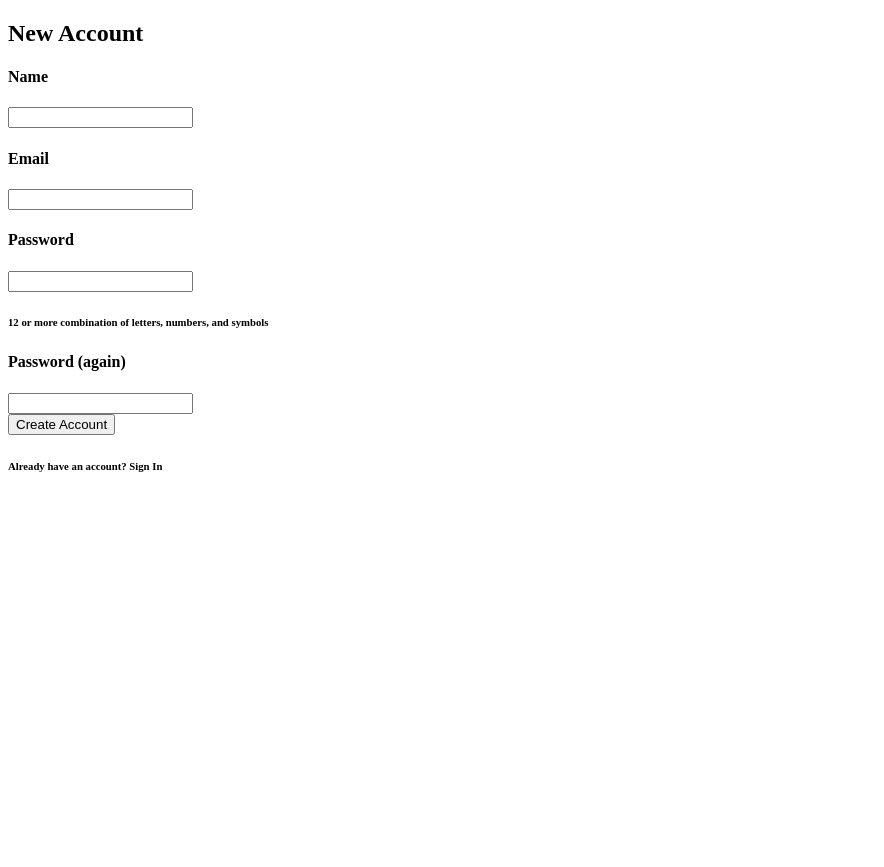
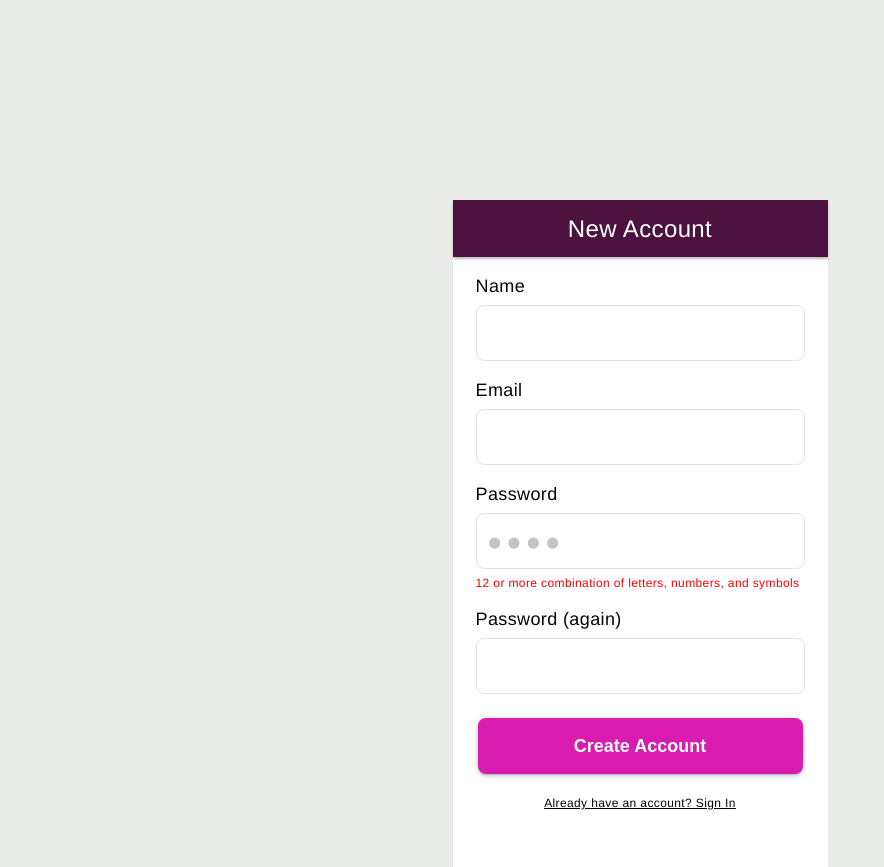
Before and after one commit to mikako-shirai/cc26-matching-mocks, a plain HTML site: page index.html in a window 1280 px wide. Shown: the whole page, without its empty margins (0-884 px from the left). Before the commit the page ends 800 px from the top, so only its background shows below. Drawn offline with Linux system fonts and the light colour scheme.

Commit message:
feat: add style.css

```diff
--- a/index.html
+++ b/index.html
@@ -3,27 +3,27 @@
   <head>
     <title>Matching Mocks</title>
     <meta http-equiv="Content-Type" content="text/html; charset=utf-8"/>
-    <!-- <link rel="stylesheet" href="style.css" /> -->
+    <link rel="stylesheet" href="style.css" />
   </head>
   <body>
     <header></header>
     <main>
       <div class="wrapper">
         <div class="top"><h2>New Account</h2></div>
-        <div>
+        <div class="middle">
           <h4 class="section">Name</h4>
           <input id="name" class="input" type="text">
         </div>
-        <div>
+        <div class="middle">
           <h4 class="section">Email</h4>
           <input id="email" class="input" type="email">
         </div>
-        <div>
+        <div class="middle">
           <h4 class="section">Password</h4>
-          <input id="password" class="input" type="password">
+          <input id="password" class="input" type="password" placeholder=" ⬤⬤⬤⬤">
           <h6 class="note">12 or more combination of letters, numbers, and symbols</h6>
         </div>
-        <div>
+        <div class="middle">
           <h4 class="section">Password (again)</h4>
           <input id="passwordCheck" class="input" type="password">
         </div>
--- /dev/null
+++ b/style.css
@@ -0,0 +1,96 @@
+body {
+  background: #e9ebe9;
+  color: #050505;
+  font-family: "Helvetica Neue", Helvetica, Arial, sans-serif;
+  font-weight: 300;
+  letter-spacing: 0.024em;
+  word-break: break-word;
+  margin:0 auto;
+  margin-top: 200px;
+}
+
+.wrapper {
+  display: flex;
+  flex-direction: column;
+  background: #FFFFFF;
+  width: 375px;
+  height: 667px;
+  margin:0 auto;
+}
+
+.top {
+  color: #FFFFFF;
+  background: #4b113f;
+  display: flex;
+  justify-content: center;
+  align-items: center;
+  height: 57px;
+  box-shadow: 0px 2px 2px rgba(0, 0, 0, 0.25);
+}
+h2 {
+  font-weight: 500;
+}
+
+
+.middle {
+  display: flex;
+  flex-direction: column;
+  justify-content: left;
+  margin-right: 23px;
+  margin-left: 23px;
+}
+
+.section {
+  font-weight: 400;
+  font-size: 18px;
+  margin-top: 19px;
+  margin-bottom: 0px;
+}
+
+.input {
+  height: 52px;
+  margin-top: 8px;
+  margin-bottom: 0px;
+  border-style: none;
+  border-radius: 8px;
+  border: #e1e4e1 solid 1px;
+}
+#password::placeholder {
+  color: #c4c4c4;
+  font-size: 11px;
+  letter-spacing: 7px;
+}
+
+.note {
+  color: #FF0000;
+  font-size: 12px;
+  font-weight: 400;
+  margin-top: 7px;
+  margin-bottom: 0px;
+}
+
+#submit {
+  color: #FFFFFF;
+  background: #DA1BB0;
+  font-weight: 600;
+  font-size: 18px;
+  margin-right: 25px;
+  margin-left: 25px;
+  height: 56px;
+  min-height: 56px;
+  margin-top: 24px;
+  border-style: none;
+  border-radius: 8px;
+  box-shadow: 0px 1px 2px rgba(0, 0, 0, 0.16), 0px 2px 4px rgba(0, 0, 0, 0.12), 0px 1px 8px rgba(0, 0, 0, 0.1);
+}
+
+.sign-in {
+  display: flex;
+  justify-content: center;
+  font-weight: 500;
+  font-size: 12px;
+  text-decoration: underline;
+  margin-top: 22px;
+  margin-bottom: 50px;
+  cursor: pointer;
+}
```
